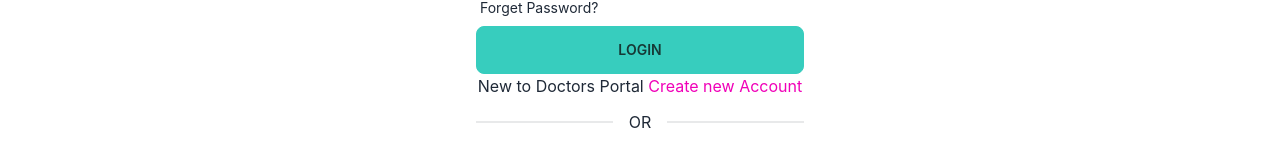
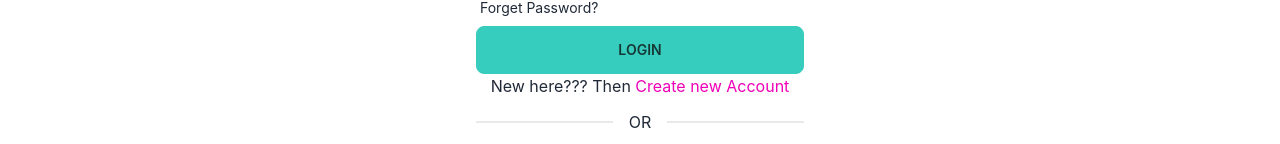
Before and after one commit to AnamikaSa/Used-products-resale-clients-side, a React (Create React App) app: page /login in a window 1280 px wide. Shown: the part 470-614 px from the top of the page. Built offline with nearby package versions, Linux system fonts and the light colour scheme.

Commit message:
signup login page

```diff
--- a/src/components/Login.js
+++ b/src/components/Login.js
@@ -1,17 +1,16 @@
-
+import React, { useContext, useState } from 'react';
 import { useForm } from 'react-hook-form';
-import { Link, } from 'react-router-dom';
+import { Link, useLocation, useNavigate } from 'react-router-dom';
 
 
 const Login = () => {
-    const { register, formState: { errors },  } = useForm();
-
+    const { register, formState: { errors }, handleSubmit } = useForm();
 
     return (
         <div className='h-[800px] flex justify-center items-center'>
             <div className='w-96 p-7'>
                 <h2 className='text-xl text-center'>Login</h2>
-                {/* onSubmit={handleSubmit(handleLogin)} */}
+                 {/* onSubmit={handleSubmit(handleLogin)} */}
                 <form>
                     <div className="form-control w-full max-w-xs">
                         <label className="label"> <span className="label-text">Email</span></label>
@@ -31,14 +30,12 @@ const Login = () => {
                             })}
                             className="input input-bordered w-full max-w-xs" />
                         <label className="label"> <span className="label-text">Forget Password?</span></label>
-
+                        {errors.password && <p className='text-red-600'>{errors.password?.message}</p>}
                     </div>
                     <input className='btn btn-accent w-full' value="Login" type="submit" />
-                    <div>
 
-                    </div>
                 </form>
-                <p>New to Doctors Portal <Link className='text-secondary' to="/signup">Create new Account</Link></p>
+                <p>New here??? Then <Link className='text-secondary' to="/signup">Create new Account</Link></p>
                 <div className="divider">OR</div>
                 <button className='btn btn-outline w-full'>CONTINUE WITH GOOGLE</button>
             </div>
```
Also changed, not shown: src/components/Signup.js (+0 -46 lines).
